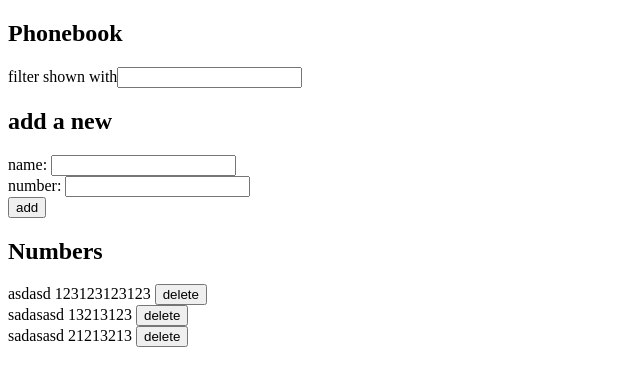
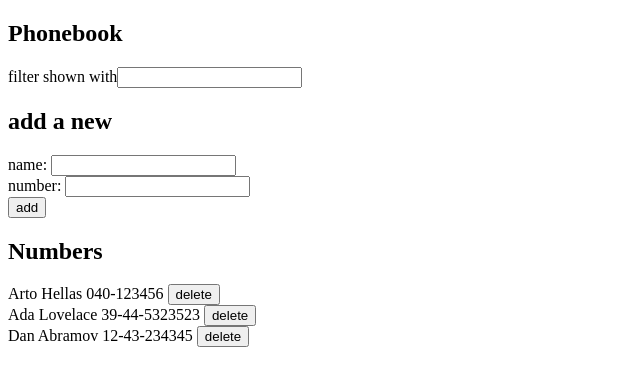
Before and after one commit to siftanzil/fullstackopen_helsinki, a React (Create React App) app in the folder part2/phonebook/: page / in a window 1280 px wide. Shown: the top 386 px of the page, without its empty margins (0-640 px from the left). Built offline with nearby package versions, Linux system fonts and the light colour scheme; data requests are answered from the project's data file.

Commit message:
part2 2.17

```diff
--- a/part2/phonebook/db.json
+++ b/part2/phonebook/db.json
@@ -1,19 +1,19 @@
 {
   "persons": [
     {
-      "name": "asdasd",
-      "number": "123123123123",
+      "name": "Arto Hellas",
+      "number": "040-123456",
       "id": 1
     },
     {
-      "name": "sadasasd",
-      "number": "13213123",
+      "name": "Ada Lovelace",
+      "number": "39-44-5323523",
       "id": 2
     },
     {
-      "name": "sadasasd",
-      "number": "21213213",
-      "id": 7
+      "name": "Dan Abramov",
+      "number": "12-43-234345",
+      "id": 3
     }
   ]
 }
--- a/part2/phonebook/src/App.js
+++ b/part2/phonebook/src/App.js
@@ -25,9 +25,9 @@ const App = () => {
    const addName = (event) => {
       event.preventDefault();
       let nameObject = { name: newName, number: newNumber };
-      let id = persons.findIndex((person) => person.name === nameObject.name);
-      console.log(id);
-      if (id !== -1) {
+      let present = persons.find((person) => person.name === nameObject.name);
+      console.log(present);
+      if (present) {
          if (
             window.confirm(
                `${newName} is already added to phonebook, replace the old number with a new one?`,
@@ -35,11 +35,11 @@ const App = () => {
          ) {
             // update contact if name exist already
             services
-               .update(id, nameObject)
+               .update(present.id, nameObject)
                .then((response) => {
                   console.log(response);
                   let latest = persons.map((person) =>
-                     person.id !== id ? person : response.data,
+                     person.id !== present.id ? person : response.data,
                   );
                   setPersons(latest);
                   setFilteredPersons(latest);
@@ -50,7 +50,7 @@ const App = () => {
                })
                .catch((error) => {
                   setError(
-                     `${nameObject.name} is already deleted from server.`,
+                     `Information of ${nameObject.name} has already been removed from server.`,
                   );
                   setTimeout(() => {
                      setError(null);
@@ -84,6 +84,10 @@ const App = () => {
                   );
                   setPersons(latest);
                   setFilteredPersons(latest);
+                  setMessage(`Deleted ${clicked.name}`);
+                  setTimeout(() => {
+                     setMessage(null);
+                  }, 5000);
                }
             })
             .catch((error) => {
--- a/part2/phonebook/src/components/Persons.js
+++ b/part2/phonebook/src/components/Persons.js
@@ -3,9 +3,9 @@ import React from "react";
 const Persons = ({ filteredPersons, handleDelete }) => {
    return (
       <p>
-         {filteredPersons.map((person, i) => {
+         {filteredPersons.map((person) => {
             return (
-               <span key={i}>
+               <span key={person.id}>
                   {person.name} {person.number}{" "}
                   <button onClick={() => handleDelete(person)}>delete</button>
                   <br />
```
